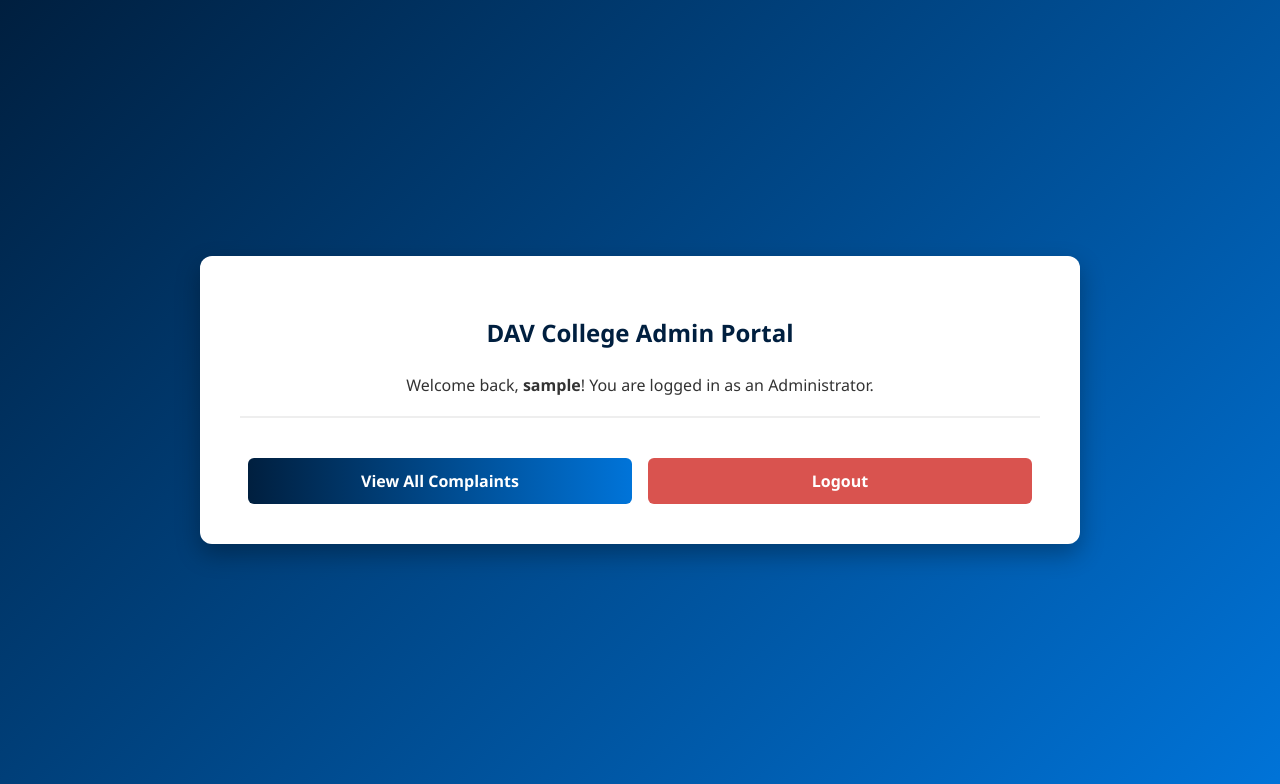
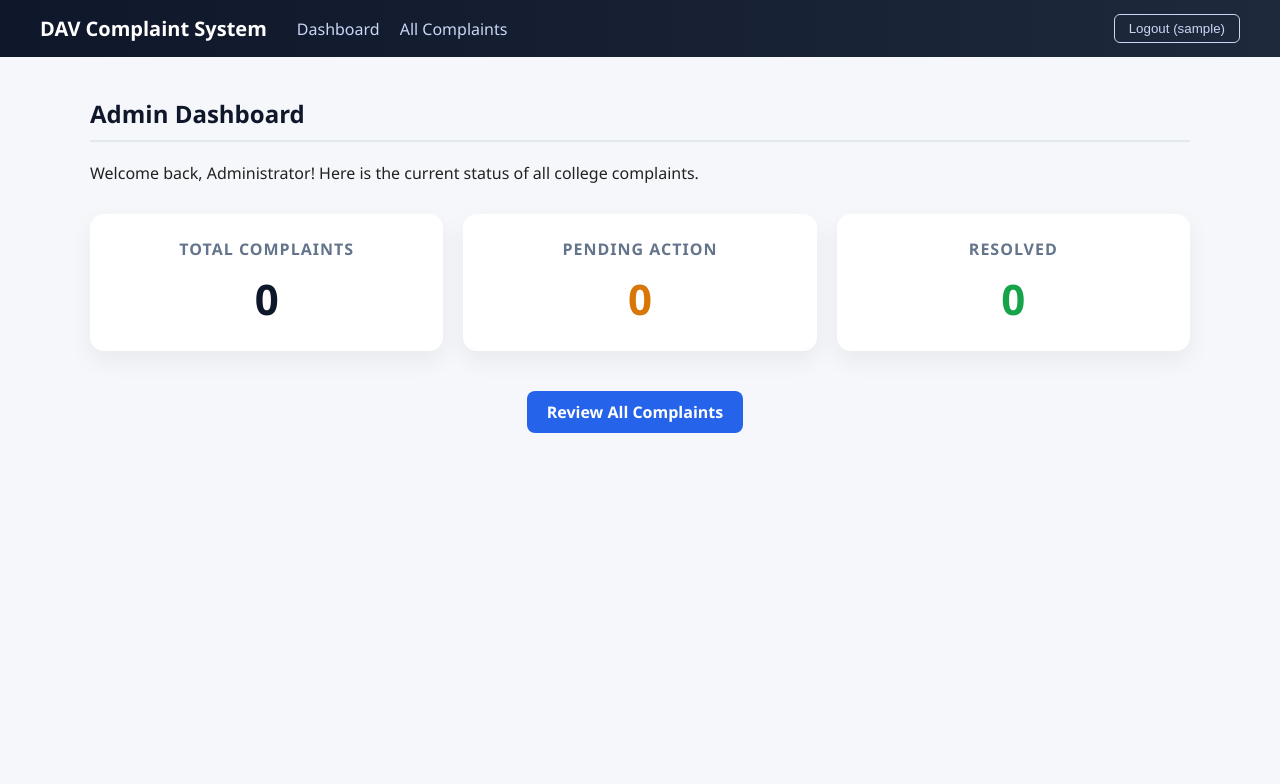
Before and after one commit to aryanMax/DAV-Complaint-Management-System, a Django app: page / in a window 1280 px wide. Shown: the top 784 px of the page. Run offline with Django 5.2, Linux system fonts and the light colour scheme; the visitor is signed in with stand-in values (Sample User, id 1); data that the repository does not hold is empty.

Commit message:
Refactor admin dashboard template with base layout

```diff
--- a/complaints/templates/admin_dashboard.html
+++ b/complaints/templates/admin_dashboard.html
@@ -1,25 +1,27 @@
-{% load static %}
-<!DOCTYPE html>
-<html lang="en">
-<head>
-    <meta charset="UTF-8">
-    <title>Admin Dashboard</title>
-    <link rel="stylesheet" href="{% static 'css/style.css' %}">
-</head>
-<body>
-    <div class="auth-container" style="max-width: 800px;">
-        <h2>DAV College Admin Portal</h2>
-        <p style="text-align: center;">Welcome back, <strong>{{ request.user.username }}</strong>! You are logged in as an Administrator.</p>
+{% extends "complaints/base.html" %}
 
-        <hr style="border: 1px solid #eee; margin: 20px 0;">
+{% block title %}Admin Dashboard{% endblock %}
 
-        <div style="display: flex; justify-content: space-around; margin-top: 30px;">
-            <a href="{% url 'all_complaints' %}" class="submit-btn" style="text-align: center; text-decoration: none; width: 45%;">View All Complaints</a>
+{% block content %}
+    <h2 style="color: #0f172a; border-bottom: 2px solid #e2e8f0; padding-bottom: 10px;">Admin Dashboard</h2>
+    <p>Welcome back, Administrator! Here is the current status of all college complaints.</p>
 
-
-
-<a href="/logout/" class="submit-btn" style="text-align: center; text-decoration: none; width: 45%; background: #d9534f;">Logout</a>
+    <div class="stats-grid">
+        <div class="stat-card">
+            <h3>Total Complaints</h3>
+            <div class="stat-number">{{ total }}</div>
+        </div>
+        <div class="stat-card">
+            <h3>Pending Action</h3>
+            <div class="stat-number" style="color: #d97706;">{{ pending }}</div>
+        </div>
+        <div class="stat-card">
+            <h3>Resolved</h3>
+            <div class="stat-number" style="color: #16a34a;">{{ resolved }}</div>
         </div>
     </div>
-</body>
-</html>
+
+    <div style="text-align: center;">
+        <a href="{% url 'all_complaints' %}" class="action-btn">Review All Complaints</a>
+    </div>
+{% endblock %}
```
